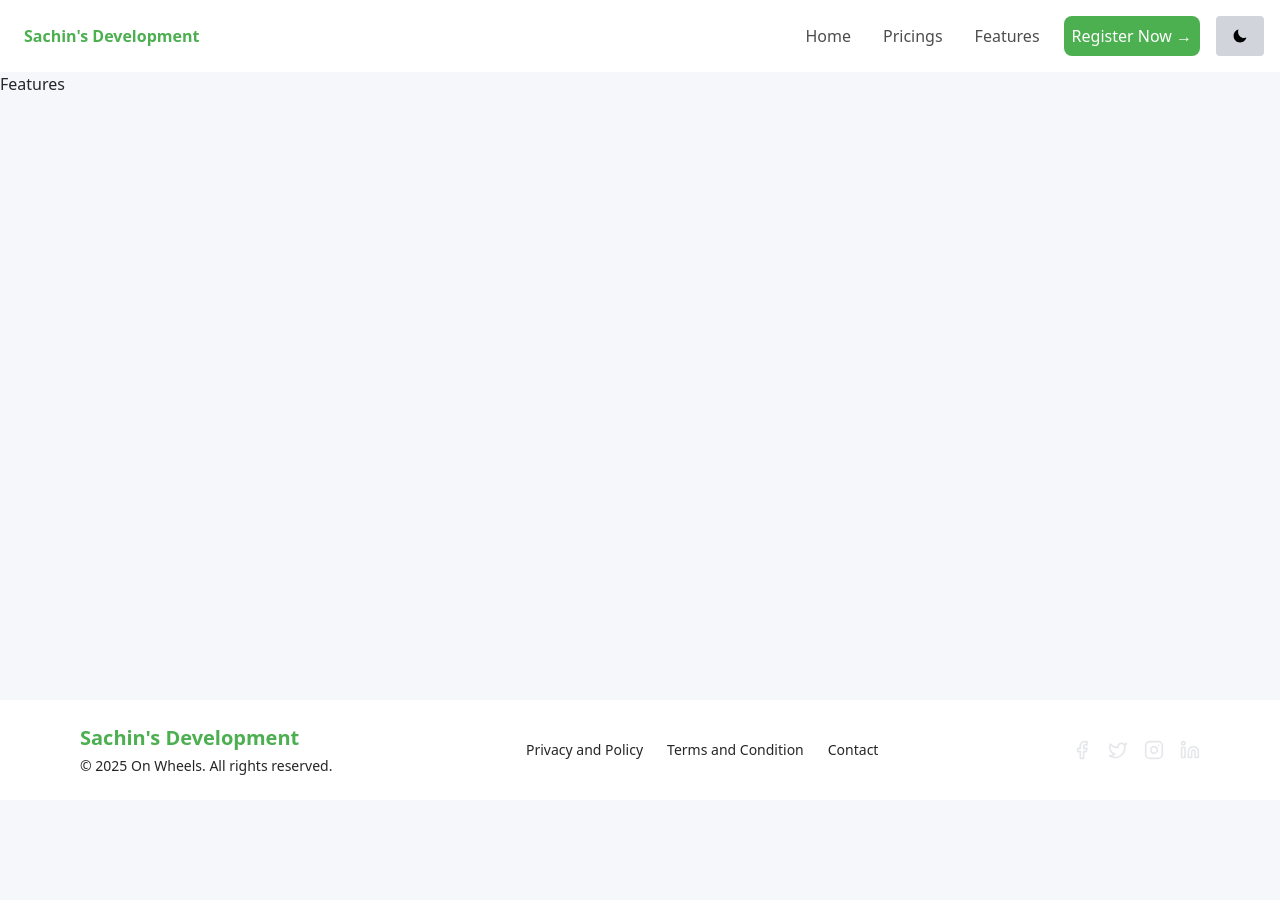
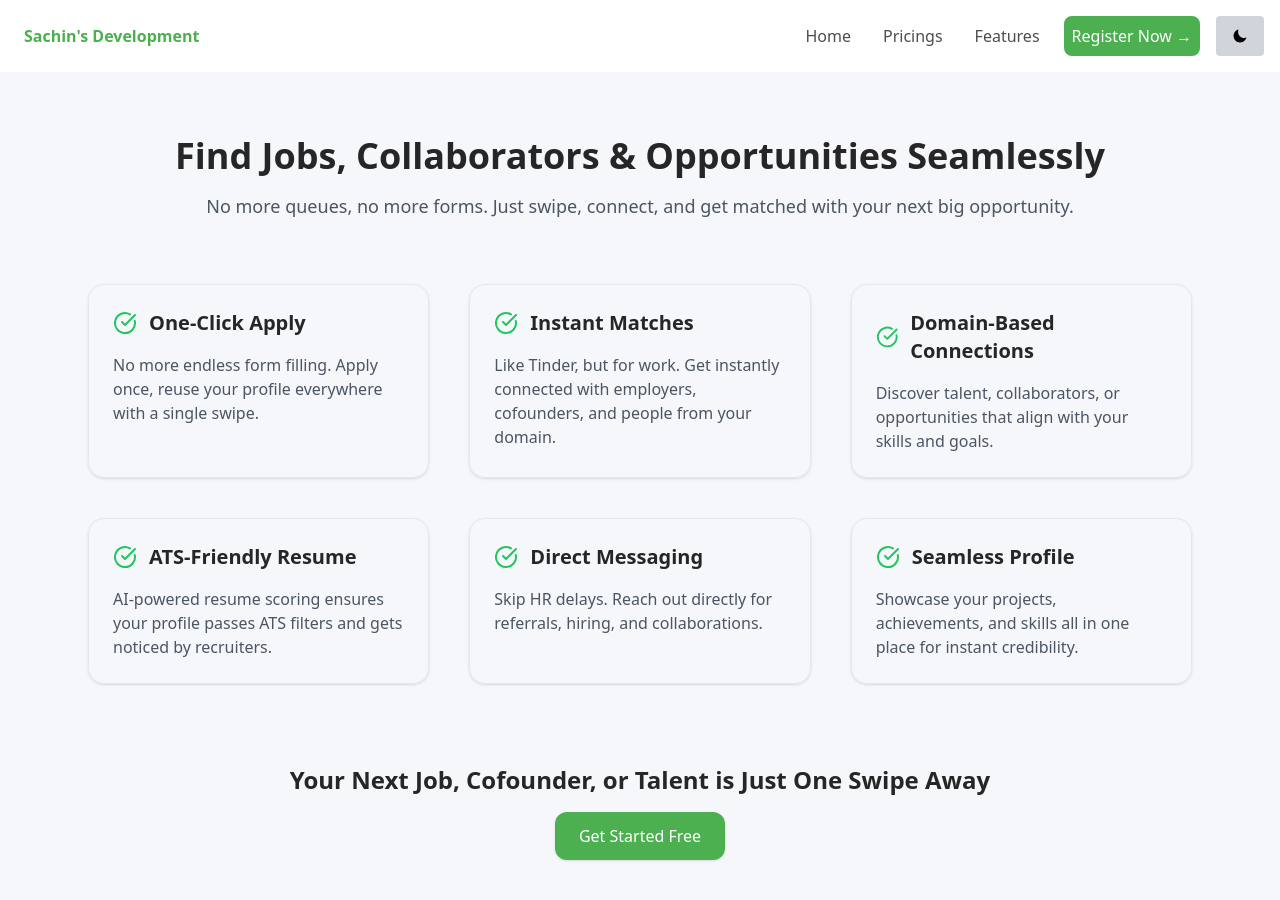
Before and after one commit to Ssharma0355/react-tech-social-media, a React (Create React App) app: page /features in a window 1280 px wide. Shown: the top 900 px of the page. Before the commit the page ends 800 px from the top, so only its background shows below. Built offline with nearby package versions, Linux system fonts and the light colour scheme.

Commit message:
feature page done

```diff
--- a/src/layouts/NavLayout.jsx
+++ b/src/layouts/NavLayout.jsx
@@ -7,7 +7,7 @@ const NavLayout = ({children}) => {
     <main className='min-h-screen'>
         <Navbar />
           <div >{children}</div>
-      <Footer />
+      {/* <Footer /> */}
 
     </main>
   )
--- a/src/pages/features/Features.js
+++ b/src/pages/features/Features.js
@@ -1,9 +1,96 @@
-import React from 'react'
-import Navbar from '../../components/Navbar';
-import NavLayout from '../../layouts/NavLayout';
+import React from "react";
+import { CheckCircle } from "lucide-react";
+import NavLayout from "../../layouts/NavLayout";
+import { useNavigate } from "react-router-dom";
+
+
+const features = [
+  {
+    title: "One-Click Apply",
+    description:
+      "No more endless form filling. Apply once, reuse your profile everywhere with a single swipe.",
+    icon: <CheckCircle className="text-green-500 w-6 h-6" />,
+  },
+  {
+    title: "Instant Matches",
+    description:
+      "Like Tinder, but for work. Get instantly connected with employers, cofounders, and people from your domain.",
+    icon: <CheckCircle className="text-green-500 w-6 h-6" />,
+  },
+  {
+    title: "Domain-Based Connections",
+    description:
+      "Discover talent, collaborators, or opportunities that align with your skills and goals.",
+    icon: <CheckCircle className="text-green-500 w-6 h-6" />,
+  },
+  {
+    title: "ATS-Friendly Resume",
+    description:
+      "AI-powered resume scoring ensures your profile passes ATS filters and gets noticed by recruiters.",
+    icon: <CheckCircle className="text-green-500 w-6 h-6" />,
+  },
+  {
+    title: "Direct Messaging",
+    description:
+      "Skip HR delays. Reach out directly for referrals, hiring, and collaborations.",
+    icon: <CheckCircle className="text-green-500 w-6 h-6" />,
+  },
+  {
+    title: "Seamless Profile",
+    description:
+      "Showcase your projects, achievements, and skills all in one place for instant credibility.",
+    icon: <CheckCircle className="text-green-500 w-6 h-6" />,
+  },
+];
 
 const Features = () => {
-  return <NavLayout>Features</NavLayout>;
-}
+  const navigate = useNavigate();
+  const toSignuppage = ()=>{
+    navigate("/signup");
+  }
 
-export default Features
+  return (
+    <NavLayout>
+      <section className="max-w-6xl mx-auto px-6 py-16">
+        {/* Hero Section */}
+        <div className="text-center mb-16">
+          <h1 className="text-4xl font-bold mb-4">
+            Find Jobs, Collaborators & Opportunities Seamlessly
+          </h1>
+          <p className="text-lg text-gray-600">
+            No more queues, no more forms. Just swipe, connect, and get matched
+            with your next big opportunity.
+          </p>
+        </div>
+
+        {/* Features Grid */}
+        <div className="grid grid-cols-1 sm:grid-cols-2 lg:grid-cols-3 gap-10">
+          {features.map((feature, index) => (
+            <div
+              key={index}
+              className="p-6 border rounded-2xl shadow hover:shadow-lg transition"
+            >
+              <div className="flex items-center gap-3 mb-4">
+                {feature.icon}
+                <h2 className="text-xl font-semibold">{feature.title}</h2>
+              </div>
+              <p className="text-gray-600">{feature.description}</p>
+            </div>
+          ))}
+        </div>
+
+        {/* CTA */}
+        <div className="text-center mt-20">
+          <h2 className="text-2xl font-bold mb-4">
+            Your Next Job, Cofounder, or Talent is Just One Swipe Away
+          </h2>
+          <button onClick={toSignuppage} className="px-6 py-3 bg-[#4CAF50] text-white rounded-xl shadow hover:bg-[#3ba33f] transition">
+            Get Started Free
+          </button>
+        </div>
+      </section>
+    </NavLayout>
+  );
+};
+
+export default Features;
```
